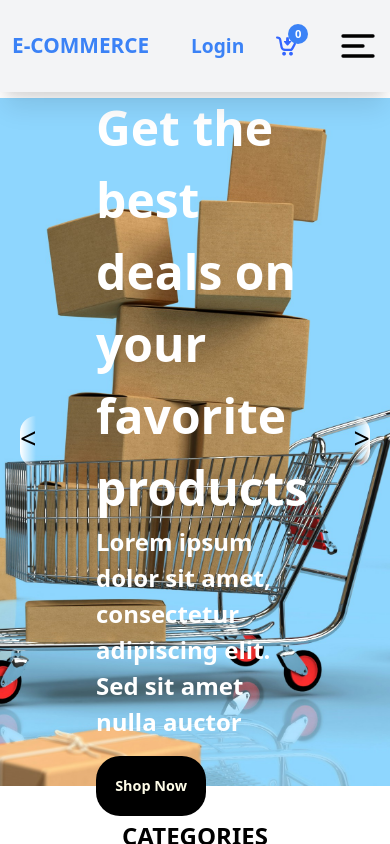
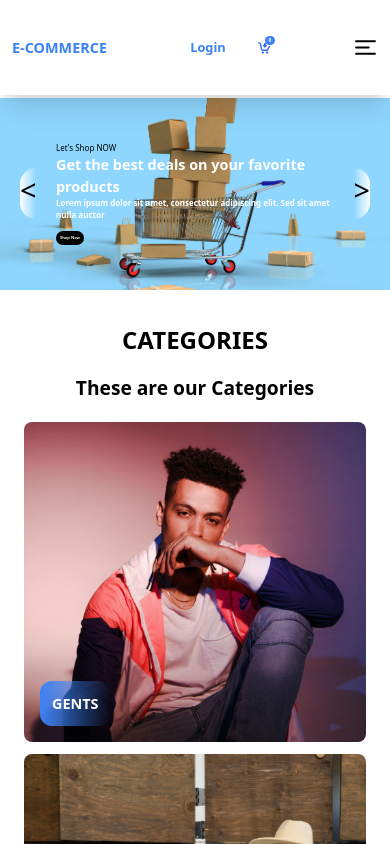
Before and after one commit to Sayooj-N86/e-commerce-next, a Next.js app: page / in a window 390 px wide. Shown: the top 844 px of the page. Built offline with nearby package versions, Linux system fonts and the light colour scheme.

Commit message:
cerousalresponse.commit

```diff
--- a/src/app/_components/Categories.tsx
+++ b/src/app/_components/Categories.tsx
@@ -5,7 +5,7 @@ const Categories = () => {
         <div>
             <div className='flex justify-center font-bold pt-8 text-[1.5rem]'>CATEGORIES</div>
             <div className='flex justify-center font-semibold pt-4  text-[1.2rem]'>These are our Categories</div>
-            <div className='grid grid-cols-1 md:grid-cols-2  lg:grid-cols-3 xl:grid-rows-2 gap-3 px-12 pt-5 pb-14'>
+            <div className='grid grid-cols-1 md:grid-cols-2  lg:grid-cols-3 xl:grid-rows-2 gap-3 px-6 md:px-12 pt-5 pb-14'>
                 <div className=' col-span-1 row-span-2 relative h-[20rem] md:h-[15rem] lg:h-[25rem] w-100 hover:scale-95'>
                     <Image src='/image/men3.jpg' alt='men' fill className='object-cover rounded-lg '/>
                     <div className='absolute bg-gradient-to-r from-blue-500 text-white hover:to-white hover:text-black font-bold text-[0.9rem] p-3 bottom-4 start-4 rounded-xl hover:border'>
--- a/src/app/_components/Featureproducts.tsx
+++ b/src/app/_components/Featureproducts.tsx
@@ -1,13 +1,11 @@
-import Image from 'next/image'
-import React from 'react'
-import img1 from '@public/image/mobile.jpg'
+import Featured from '@/components/cards/Featured'
 import img2 from '@public/image/earbuds.jpg'
 import img3 from '@public/image/mentshirt.jpg'
-import img4 from '@public/image/womendress.jpg'
+import img1 from '@public/image/mobile.jpg'
+import img7 from '@public/image/perfume.jpg'
 import img5 from '@public/image/shoe.jpg'
 import img6 from '@public/image/watch.jpg'
-import img7 from '@public/image/perfume.jpg'
-import Featured from '@/components/cards/Featured'
+import img4 from '@public/image/womendress.jpg'
 
 const products = [
     {
@@ -60,7 +58,7 @@ const Featureproducts = () => {
         <div>
             <div className='text-center font-bold text-[1.5rem]'>FEATURED PRODUCTS</div>
             <div className='text-center font-semibold text-[1.2rem] pt-3'>Product Deatails and Prices</div>
-            <div className='grid grid-cols-1 sm:grid-cols-2 lg:grid-cols-3 xl:grid-cols-4 gap-5 pt-3 pb-10 px-10'>
+            <div className='grid grid-cols-1 sm:grid-cols-2 lg:grid-cols-3 xl:grid-cols-4 gap-5 pt-3 pb-10 px-6 md:px-10'>
                 {products.map((item,index) => <Featured  key={index} img={item.img} title={item.title} heading={item.heading} price={item.price} />)}
             </div>
         </div>
--- a/src/app/_components/Kerosal.tsx
+++ b/src/app/_components/Kerosal.tsx
@@ -55,7 +55,7 @@ const Kerosal = () => {
 
     }
     return (
-        <div className={cn('relative h-[43rem] flex  items-center w-full',{'justify-center':index==1})}>
+        <div className={cn('relative h-[12rem] md:h-[43rem] flex  items-center w-full',{'justify-center':index==1})}>
             <Image className='object-cover' src={gallery.at(index)!.image} alt="fb" fill />
             <div className='flex justify-between w-full p-5  cursor-pointer absolute z-50 text-[1.8rem]'>
                 <button className={cn('bg-gradient-to-r from-white ',{'bg-gradient-to-r from-black':index==2} ,
@@ -63,11 +63,11 @@ const Kerosal = () => {
                 <button className={cn('bg-gradient-to-l from-white hover:scale-100 ',{'bg-gradient-to-l from-black':index==2} ,
                     'rounded-r-full pb-2')} onClick={handleNext}>{">"}</button>
             </div>
-            <div className={cn('relative px-24',{'text-center':index==1})}>
-                <h3 className='text-black'>{gallery.at(index)!.text.subheading}</h3>
-                <h1 className='text-white text-[3rem] font-bold'>{gallery.at(index)!.text.heading}</h1>
-                <h1 className='text-white text-[1.5rem] font-semibold pb-4'>{gallery.at(index)!.text.description}</h1>
-                <button className='bg-black text-yellow-50 p-[1.2rem] rounded-3xl font-semibold text-[0.9rem] hover:border '>Shop Now</button>
+            <div className={cn('relative px-14 md:px-24 ',{'text-center':index==1})}>
+                <h3 className='text-black text-[0.5rem] md:text-[1.5rem]'>{gallery.at(index)!.text.subheading}</h3>
+                <h1 className='text-white text-[0.9rem] md:text-[3rem] font-bold'>{gallery.at(index)!.text.heading}</h1>
+                <h1 className='text-white text-[0.5rem] md:text-[1.5rem] font-semibold pb-[0.01rem] md:pb-4'>{gallery.at(index)!.text.description}</h1>
+                <button className='bg-black text-yellow-50 p-[0.25rem] md:p-[1.2rem]  rounded-3xl font-semibold text-[0.25rem] md:text-[0.9rem] hover:border'>Shop Now</button>
             </div>
         </div>
     )
--- a/src/app/_layout/Footer.tsx
+++ b/src/app/_layout/Footer.tsx
@@ -4,18 +4,18 @@ import Link from 'next/link'
 const Footer = () => {
     return (
         <div>
-            <div className='flex flex-col md:flex-row items-center  justify-between px-6 py-4 md:px-12 md:py-9 lg:px-16 lg:py-12 xl:px-20 xl:py-14  border-t-2 bg-gray-300'>
-                <div className='text-[1.5rem] font-bold pt-3'>E-COMMERCE</div>
+            <div className='flex flex-col md:flex-row items-center  justify-between px-6 py-4 md:px-12 md:py-9 lg:px-16 lg:py-12 xl:px-20 xl:py-14  border-t-2 bg-gray-400'>
+                <div className='text-[1.5rem] font-bold pt-3 text-white'>E-COMMERCE</div>
                 <div>
-                    <div className='text-center font-semibold pt-2 text-[1.15rem]'>Links</div>
-                    <div className='flex gap-10 '>
+                    <div className='text-center font-bold pt-2 text-[1.15rem] text-white'>Links</div>
+                    <div className='flex gap-14 '>
                         <div>Login</div>
                         <div>Contact</div>
                         <div>Shop</div>
                     </div>
                 </div>
                 <div>
-                    <div className='text-center font-semibold text-[1.12rem]'>Get In Touch</div>
+                    <div className='text-center font-bold text-[1.12rem] text-white'>Get In Touch</div>
                     <div>
                         <div>
                             <p className=''>Address of the building</p>
--- a/src/app/_layout/Header.tsx
+++ b/src/app/_layout/Header.tsx
@@ -4,22 +4,22 @@ import Link from 'next/link'
 
 const Header = () => {
     return (
-        <div className='flex items-center justify-between py-6 px-3 md:px-24   bg-gray-100 fixed z-[100] inset-x-0 shadow-xl'>
-            <div className='font-bold text-[1.3rem] md:text-[2rem]  text-primary'>E-COMMERCE</div>
-            <div className='flex items-center gap-8 md:gap-14 text-[1.2rem]  text-primary font-semibold'>
+        <div className='flex items-center justify-between py-6 px-3 md:px-10 lg:px-24   bg-white fixed z-[80] inset-x-0 shadow-xl'>
+            <div className='font-bold text-[0.9rem] md:text-[2rem]  text-primary'>E-COMMERCE</div>
+            <div className='flex items-center gap-8 md:gap-12 text-[1.2rem]  text-primary font-semibold'>
                 <div className='hidden  md:flex gap-14'>
                     <Link href='/'>Home</Link>
                     <Link href=''>Shop</Link>
                     <Link href=''>Contact</Link>
                 </div>
-                <Link href=''>Login</Link>
-                <div className='relative h-11 w-5'>
+                <Link href='' className='text-[0.8rem] md:text-[1.2rem]'>Login</Link>
+                <div className='relative h-6 w-3 md:h-11 md:w-5'>
                     <Image src="/svg/addcart.svg" alt="addcart" fill />
-                    <div className='absolute bg-blue-500 rounded-full size-5 flex justify-center items-center left-3 text-white'><p className='text-[0.7rem]'>0</p>
+                    <div className='absolute bg-blue-500 rounded-full size-[0.6rem] md:size-5 flex justify-center items-center left-[0.46rem] md:left-3 text-white'><p className='text-[0.3rem] md:text-[0.7rem]'>0</p>
                     </div>
                 </div>
             </div>
-            <Sidebar />
+            <Sidebar/>
         </div>
     )
 }
--- a/src/app/_layout/Sidebar.tsx
+++ b/src/app/_layout/Sidebar.tsx
@@ -16,7 +16,7 @@ const Sidebar = () => {
           <div onClick={()=>
             setOpen(!open)
           } className="bg-transparent w-[50%]"></div>
-          <div className="bg-black w-[50%]">
+          <div className="bg-blue-300 w-[50%]">
 
           </div>
         </div>
--- a/src/components/svg/Navsvg.tsx
+++ b/src/components/svg/Navsvg.tsx
@@ -3,8 +3,8 @@ import { SVGProps } from "react"
 const Navsvg = (props: SVGProps<SVGSVGElement>) => (
   <svg
     xmlns="http://www.w3.org/2000/svg"
-    width={40}
-    height={40}
+    width={25}
+    height={47}
     fill="none"
     viewBox="0 0 24 24"
     {...props}
```
